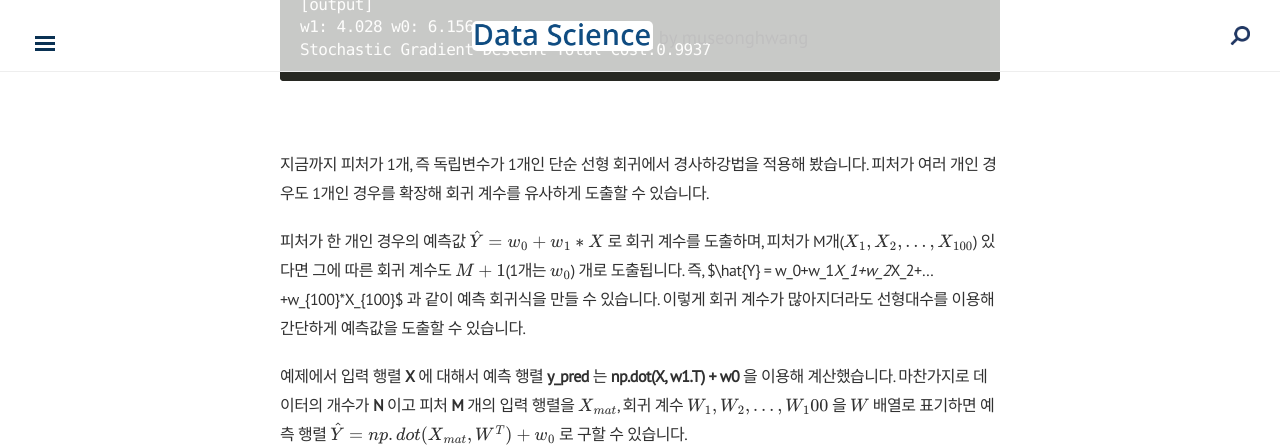
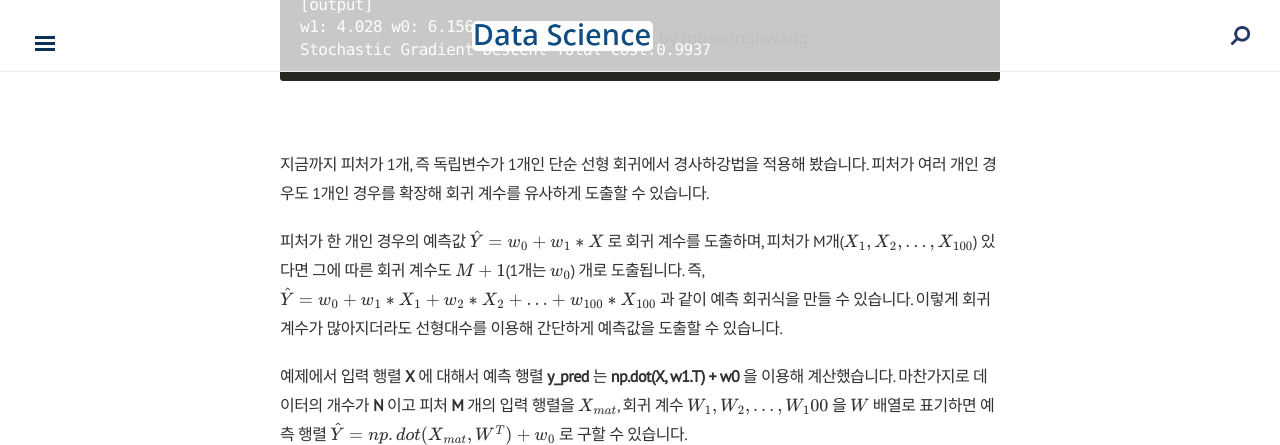
Before and after one commit to museonghwang/museonghwang.github.io, a Jekyll site: the page built from _posts/2023-04-21-ml-sklearn16.md, in a window 1280 px wide and 900 px high, scrolled down 6793 px, cut to the strip 0-445 px from the top of the window. Built offline with Jekyll 4.4.1, drawn with Linux system fonts in a browser that asks for light colours; nearby versions of some CDN libraries; formulas are drawn with MathJax 3.

```diff
--- a/_posts/2023-04-21-ml-sklearn16.md
+++ b/_posts/2023-04-21-ml-sklearn16.md
@@ -266,7 +266,7 @@ Stochastic Gradient Descent Total Cost:0.9937
 
 
 
-피처가 한 개인 경우의 예측값 $\hat{Y} = w_0 + w_1 * {X}$ 로 회귀 계수를 도출하며, 피처가 M개($X_1, X_2, ..., X_{100}$) 있다면 그에 따른 회귀 계수도 $M + 1$(1개는 $w_0$) 개로 도출됩니다. 즉, $\hat{Y} = w_0+w_1*X_1+w_2*X_2+...+w_{100}*X_{100}$ 과 같이 예측 회귀식을 만들 수 있습니다. 이렇게 회귀 계수가 많아지더라도 선형대수를 이용해 간단하게 예측값을 도출할 수 있습니다.
+피처가 한 개인 경우의 예측값 $\hat{Y} = w_0 + w_1 * {X}$ 로 회귀 계수를 도출하며, 피처가 M개($X_1, X_2, ..., X_{100}$) 있다면 그에 따른 회귀 계수도 $M + 1$(1개는 $w_0$) 개로 도출됩니다. 즉, $\hat{Y} = w_0 + w_1 * {X_1} + w_2 * {X_2} + ... + w_{100} * {X_{100}}$ 과 같이 예측 회귀식을 만들 수 있습니다. 이렇게 회귀 계수가 많아지더라도 선형대수를 이용해 간단하게 예측값을 도출할 수 있습니다.
 
 
 
```
